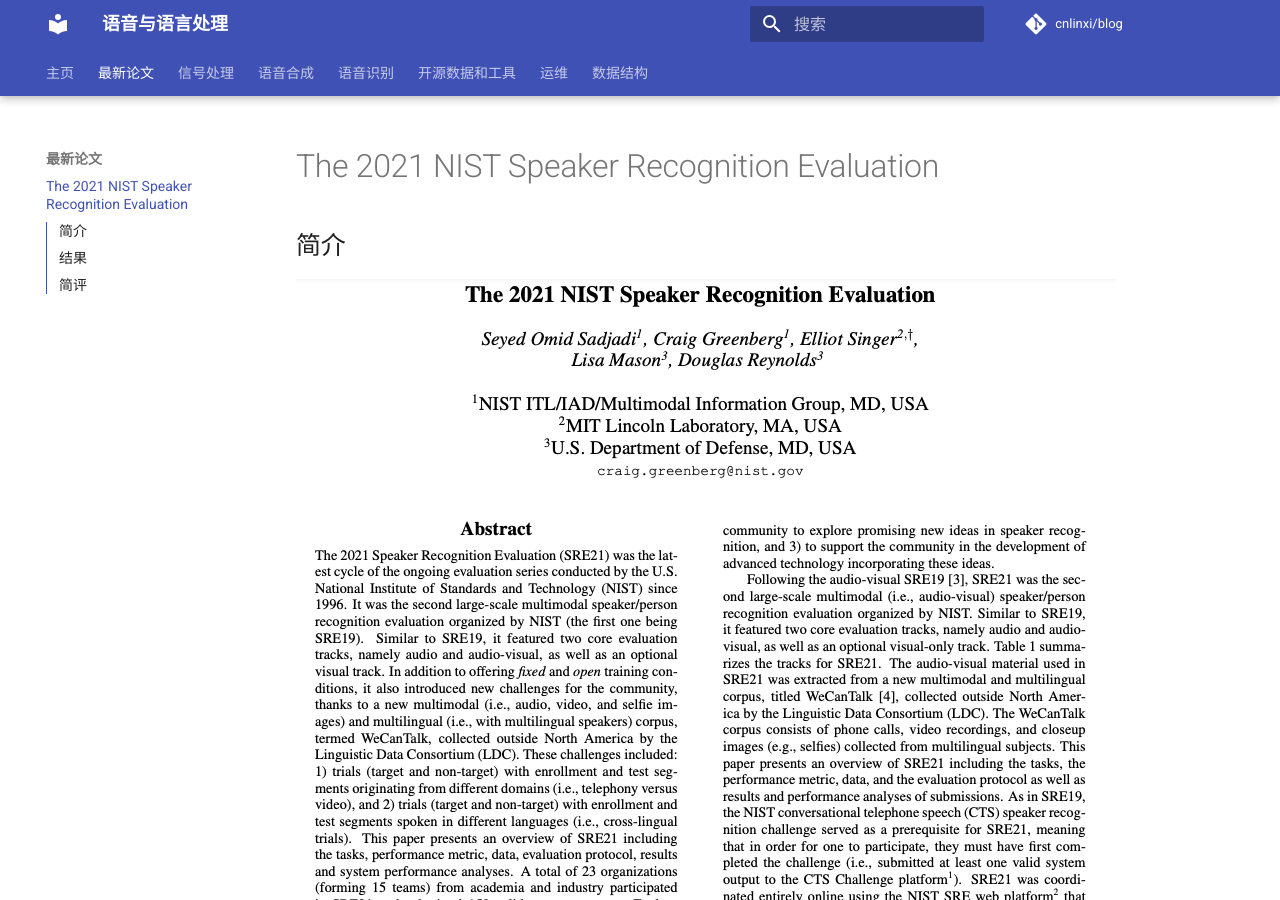
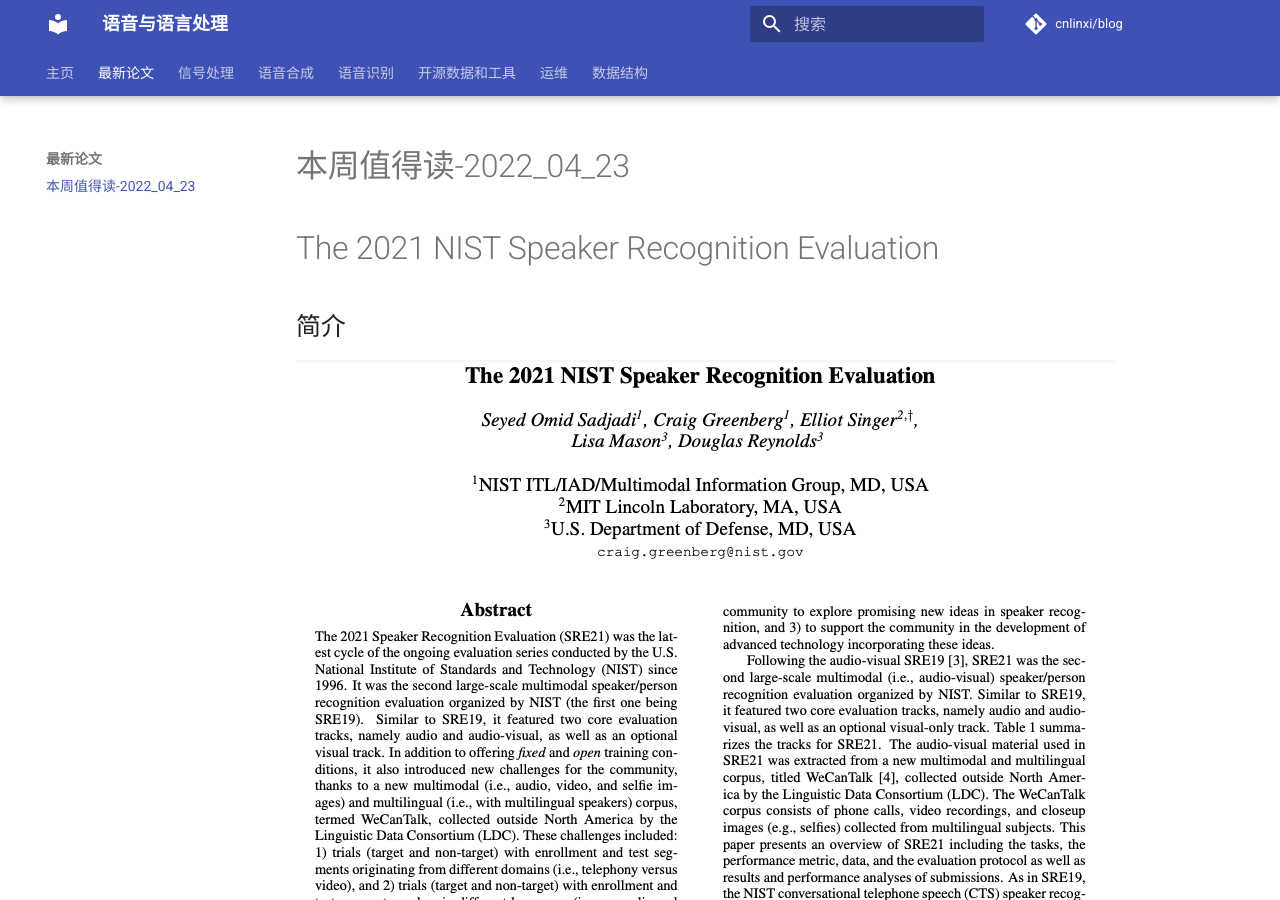
Before and after one commit to cnlinxi/blog, an MkDocs documentation site: the page built from docs/paper/本周值得读_2022_04_23.md, in a window 1280 px wide and 900 px high. Built offline with MkDocs 1.6.1 and Material for MkDocs 9.7.7, drawn with Linux system fonts in a browser that asks for light colours; comment, search, counter and statistics services are not loaded.

Commit message:
update(paper):更新最新论文

```diff
--- a/docs/paper/本周值得读_2022_04_23.md
+++ b/docs/paper/本周值得读_2022_04_23.md
@@ -1,3 +1,5 @@
+# 本周值得读-2022_04_23
+
 # The 2021 NIST Speaker Recognition Evaluation
 
 ## 简介
```
